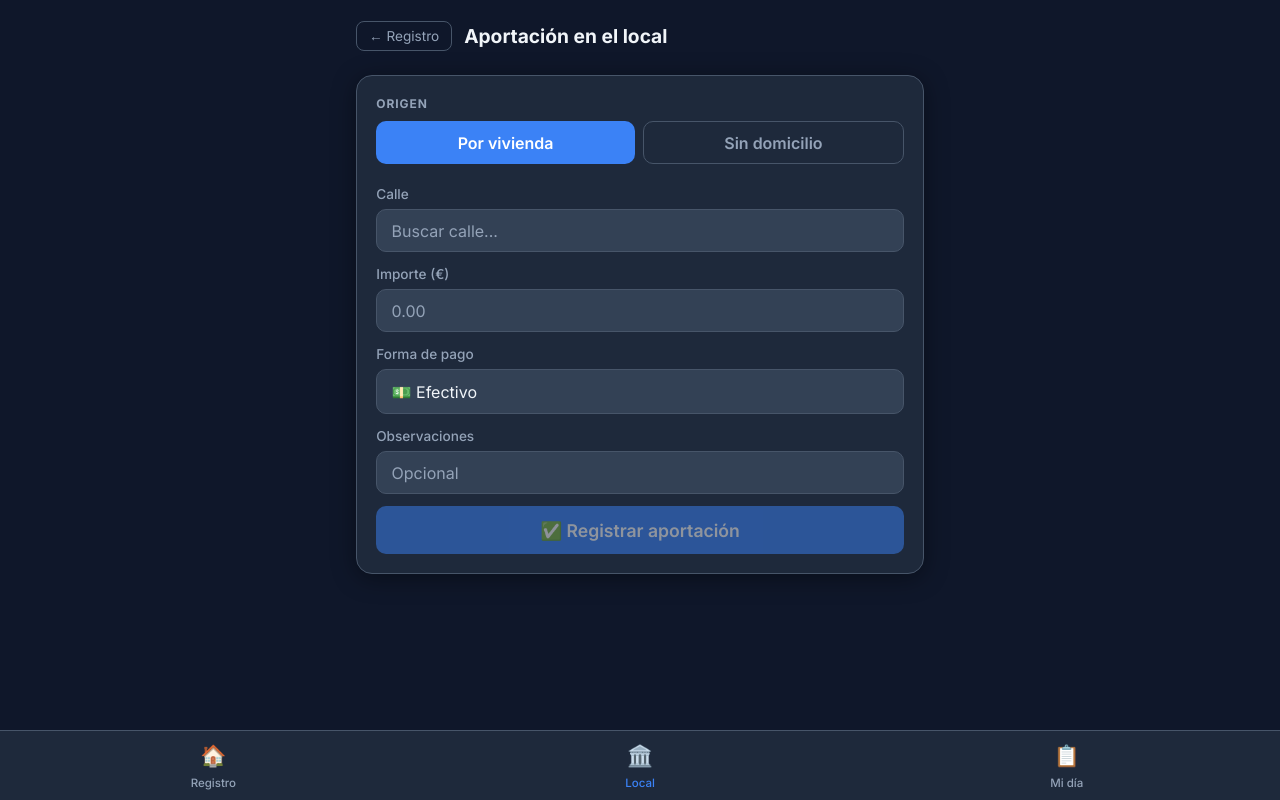
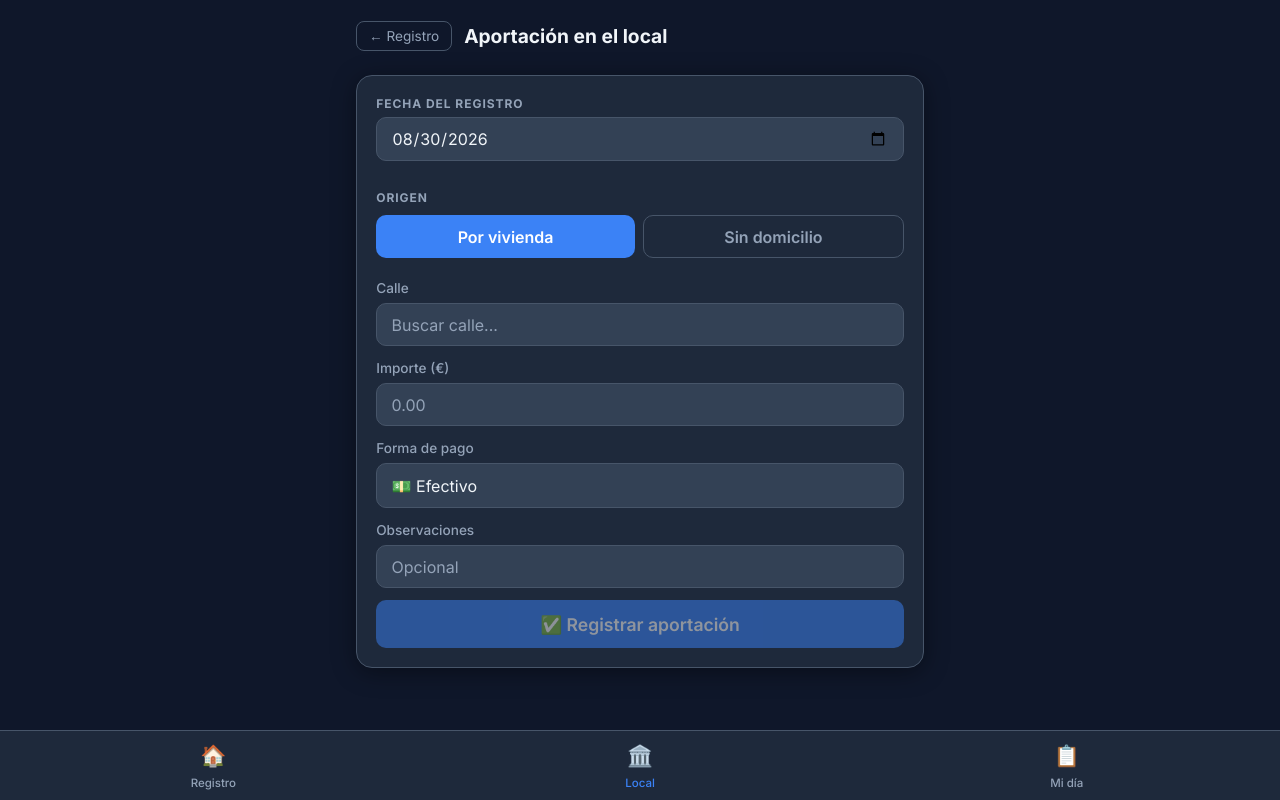
Before and after one commit to angelinho2/AVVVentorrillo_collection, a Vue app in the folder frontend/: page /local in a window 1280 px wide. Built offline with nearby package versions, Linux system fonts and the light colour scheme; sample sign-in values are in the browser's storage.

Commit message:
feat: permitir elegir fecha del registro manualmente en alta rapida y local

```diff
--- a/frontend/src/views/AportacionLocalView.vue
+++ b/frontend/src/views/AportacionLocalView.vue
@@ -3,6 +3,12 @@
     <PageHeader title="Aportación en el local" back="/" back-label="Registro" />
 
     <div class="card stack">
+      <!-- Fecha de registro -->
+      <div>
+        <label for="fecha-local" class="section-title" style="margin-bottom:0.2rem">Fecha del registro</label>
+        <input id="fecha-local" class="input" type="date" v-model="fechaRegistro" style="margin-bottom: 1rem" />
+      </div>
+
       <!-- Buscar por vivienda o nombre libre -->
       <div>
         <p class="section-title">Origen</p>
@@ -69,6 +75,7 @@ import { useAuthStore } from '../stores/auth.js'
 
 const auth = useAuthStore()
 const modo = ref('vivienda')
+const fechaRegistro = ref(new Date().toISOString().slice(0, 10))
 const calle = ref(null)
 const vivienda = ref({ portal: '', piso: '', puerta: '' })
 const nombrePersona = ref('')
@@ -88,14 +95,13 @@ const puedeGuardar = computed(() => {
 async function guardar() {
   guardando.value = true
   try {
-    const hoy = new Date().toISOString().slice(0, 10)
     const body = {
       origen: 'local',
       equipo_id: auth.equipoId,
       importe: Number(importeStr.value),
       forma_pago: formaPago.value,
-      fecha: hoy,
-      anio_campania: new Date().getFullYear(),
+      fecha: fechaRegistro.value,
+      anio_campania: Number(fechaRegistro.value.slice(0, 4)),
       observaciones: observaciones.value || null,
     }
 
--- a/frontend/src/views/RegistroRapidoView.vue
+++ b/frontend/src/views/RegistroRapidoView.vue
@@ -9,6 +9,12 @@
           {{ equipoNombre }} ▾
         </button>
       </div>
+    </div>
+
+    <!-- Fecha de registro -->
+    <div class="card stack" style="margin-bottom:0.75rem">
+      <label for="fecha-visita" class="section-title" style="margin-bottom:0.2rem">Fecha del registro</label>
+      <input id="fecha-visita" class="input" type="date" v-model="fechaRegistro" />
     </div>
 
     <!-- 1. Calle -->
@@ -130,6 +136,7 @@ const RESULTADOS = [
 ]
 
 const calle = ref(null)
+const fechaRegistro = ref(new Date().toISOString().slice(0, 10))
 const vivienda = ref({ portal: '', piso: '', puerta: '' })
 const viviendaId = ref(null)
 const resultado = ref('')
@@ -188,11 +195,10 @@ async function guardar() {
       vId = res.data.id
     }
 
-    const hoy = new Date().toISOString().slice(0, 10)
     const body = {
       vivienda_id: vId,
       equipo_id: auth.equipoId,
-      fecha: hoy,
+      fecha: fechaRegistro.value,
       resultado: resultado.value,
       observaciones: observaciones.value || null,
     }
```
